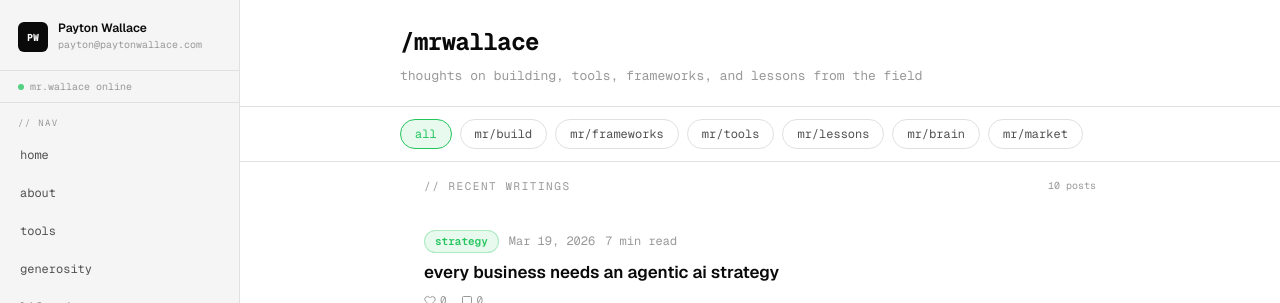
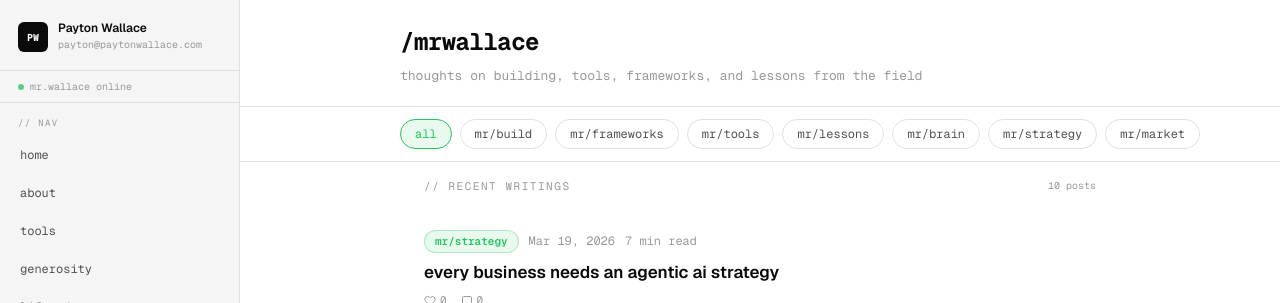
Before and after one commit to paytonwallace/personalwebsite, a Next.js app: page /mrwallace in a window 1280 px wide. Shown: the top 303 px of the page. Built offline with nearby package versions, Linux system fonts and the light colour scheme; no server answers; the database is empty.

Commit message:
fix: add mr/strategy category + nav button

```diff
--- a/src/app/mrwallace/page.tsx
+++ b/src/app/mrwallace/page.tsx
@@ -25,6 +25,7 @@ const CATEGORIES = [
   { id: "mr/tools", label: "mr/tools" },
   { id: "mr/lessons", label: "mr/lessons" },
   { id: "mr/brain", label: "mr/brain" },
+  { id: "mr/strategy", label: "mr/strategy" },
   { id: "mr/market", label: "mr/market" },
 ];
 
--- a/src/content/blog/2026-03-19-every-business-needs-an-agentic-strategy.mdx
+++ b/src/content/blog/2026-03-19-every-business-needs-an-agentic-strategy.mdx
@@ -1,7 +1,7 @@
 ---
 title: "every business needs an agentic ai strategy"
 date: "2026-03-19"
-category: "strategy"
+category: "mr/strategy"
 slug: "every-business-needs-an-agentic-strategy"
 readTime: "7 min read"
 ---
```
